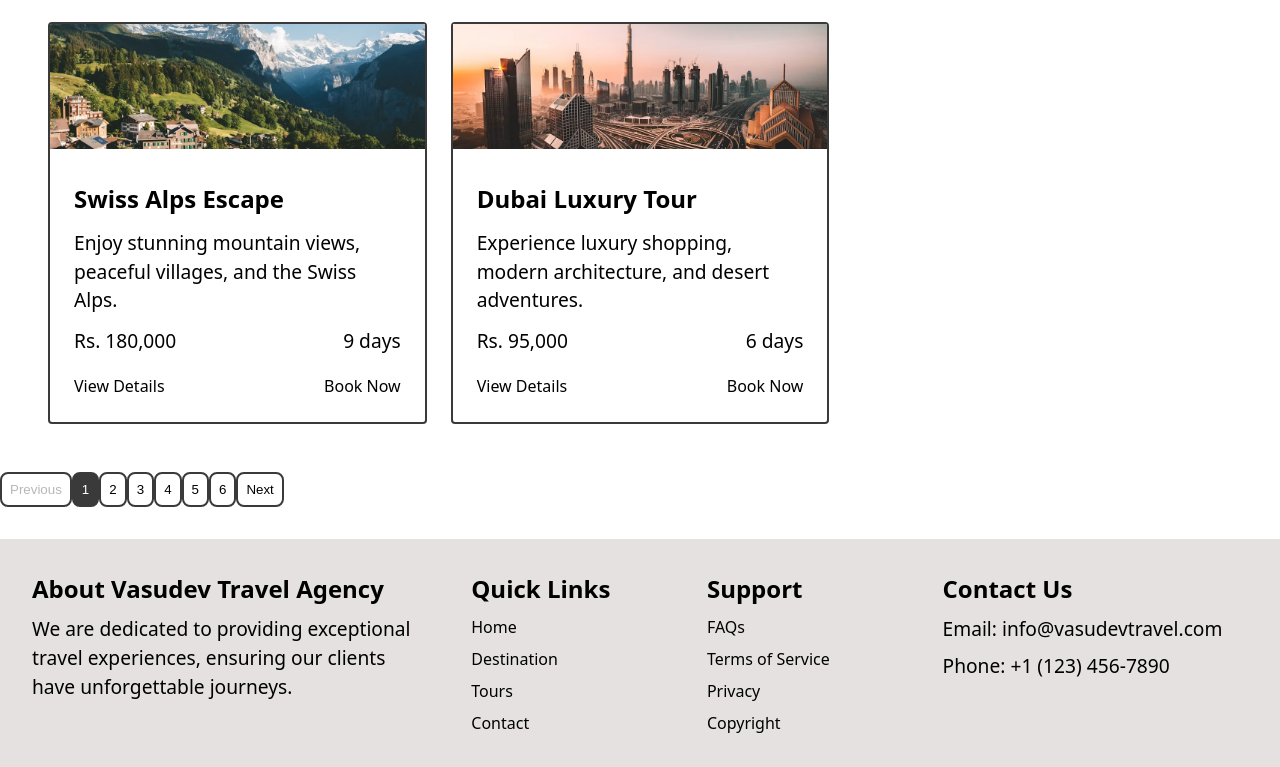
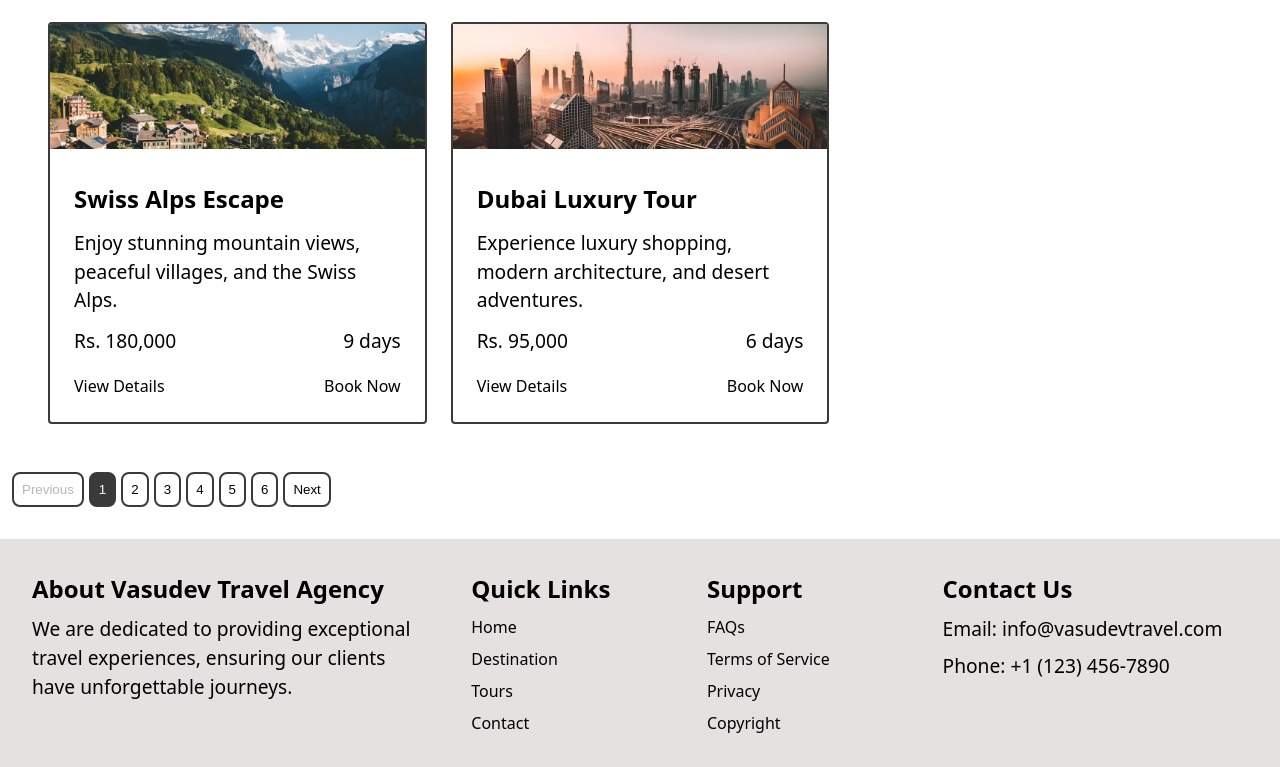
Before and after one commit to Khushi-Bhattarai/Travel-Agency, a React (Vite) app: page /tours in a window 1280 px wide. Shown: the part 612-1379 px from the top of the page. Built offline with nearby package versions, Linux system fonts and the light colour scheme.

Commit message:
separation of pagination logic into component

```diff
--- a/src/components/Button/Button.css
+++ b/src/components/Button/Button.css
@@ -13,13 +13,13 @@ button {
     animation: slideLeft 400ms linear;
 }
 
-button:hover {
+button:not(:disabled):hover {
     cursor: pointer;
     color: lightsteelblue;
     background-color: var(--primary);
 }
 
-button:active {
+button:not(:disabled):active {
     box-shadow: var(--shadow);
     transform: translateY(2px);
 }
--- /dev/null
+++ b/src/components/Pagination/Pagination.css
@@ -0,0 +1,5 @@
+.pagination{
+    display: flex;
+    gap:5px;
+    padding-left: 12px;
+}
--- /dev/null
+++ b/src/components/Pagination/Pagination.jsx
@@ -0,0 +1,39 @@
+import './Pagination.css';
+
+function Pagination({currentPage, totalPages, onPageChange}) {
+  return (
+    <div className="pagination">
+
+        <button
+          onClick={() => onPageChange(currentPage - 1)}
+          disabled={currentPage === 1}
+        >
+          Previous
+        </button>
+
+        {Array.from({ length: totalPages }).map((_, index) => {
+          return (
+
+            <button
+              key={index}
+              className={currentPage === index + 1 ? "active" : ""}
+              onClick={() => onPageChange(index + 1)}
+            >
+              {index + 1}
+            </button>
+          )
+
+        })}
+
+        <button
+          onClick={() => onPageChange(currentPage + 1)}
+          disabled={currentPage === totalPages}
+        >
+          Next
+        </button>
+
+      </div>
+  )
+}
+
+export default Pagination;
--- a/src/pages/Destinations/Destinations.jsx
+++ b/src/pages/Destinations/Destinations.jsx
@@ -1,6 +1,7 @@
 import { useState } from 'react';
 import Destination from '../../data/destination';
 import DestinationCard from '../../components/PopularDestination/DestinationCard';
+import Pagination from '../../components/Pagination/Pagination';
 import './Destinations.css';
 
 function Destinations() {
@@ -30,37 +31,12 @@ function Destinations() {
         }
       </div>
 
-      <div className="pagination">
+      <Pagination
+        currentPage={currentPage}
+        totalPages={totalPages}
+        onPageChange={setCurrentPage}
+      />
 
-        <button
-          onClick={() => setCurrentPage((page) => page - 1)}
-          disabled={currentPage === 1}
-        >
-          Previous
-        </button>
-
-        {Array.from({ length: totalPages }).map((_, index) => {
-          return (
-
-            <button
-              key={index}
-              className={currentPage === index + 1 ? "active" : ""}
-              onClick={() => setCurrentPage(index + 1)}
-            >
-              {index + 1}
-            </button>
-          )
-
-        })}
-
-        <button
-          onClick={() => setCurrentPage((page) => page + 1)}
-          disabled={currentPage === totalPages}
-        >
-          Next
-        </button>
-
-      </div>
     </main>
   )
 }
--- a/src/pages/Tours/Tours.jsx
+++ b/src/pages/Tours/Tours.jsx
@@ -1,6 +1,7 @@
 import { useState } from 'react';
 import TourPackagesData from '../../data/TourPackagesData';
 import TourFeaturedCard from '../../components/TourPackages/PackageCard';
+import Pagination from '../../components/Pagination/Pagination';
 import './Tours.css';
 
 function Tours() {
@@ -28,35 +29,13 @@ function Tours() {
                 }
             </div>
 
-            <div className="pagination">
 
-                <button
-                    onClick={() => setCurrentPage((page) => page - 1)}
-                    disabled={currentPage === 1}
-                >
-                    Previous
-                </button>
+            <Pagination
+                currentPage={currentPage}
+                totalPages={totalPages}
+                onPageChange={setCurrentPage}
+            />
 
-                {Array.from({ length: totalPages }).map((_, index) => {
-                    return (
-                        <button
-                            key={index}
-                            onClick={() => setCurrentPage(index + 1)}
-                            className={currentPage === index + 1 ? "active" : ""}
-                        >
-                            {index + 1}
-                        </button>
-                    )
-                })}
-
-                <button
-                    onClick={() => setCurrentPage((page) => page + 1)}
-                    disabled = {currentPage === totalPages}
-                >
-                    Next
-                </button>
-
-            </div>
         </main>
     );
 }
```
